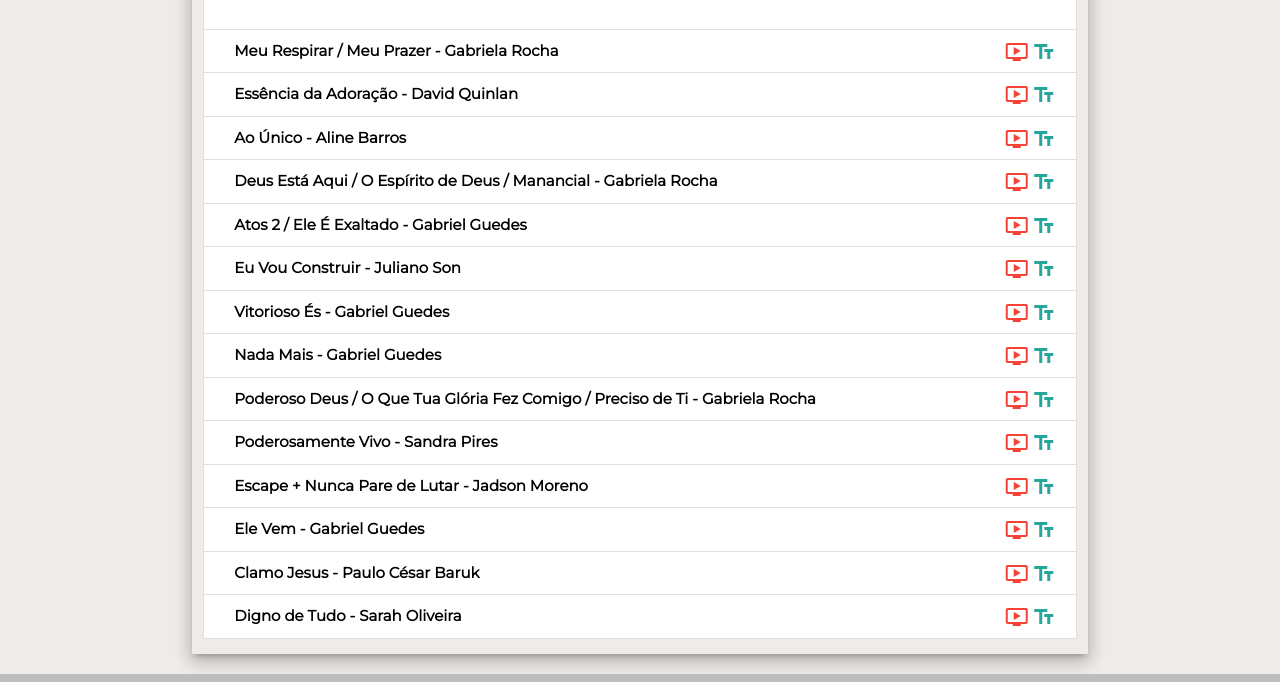
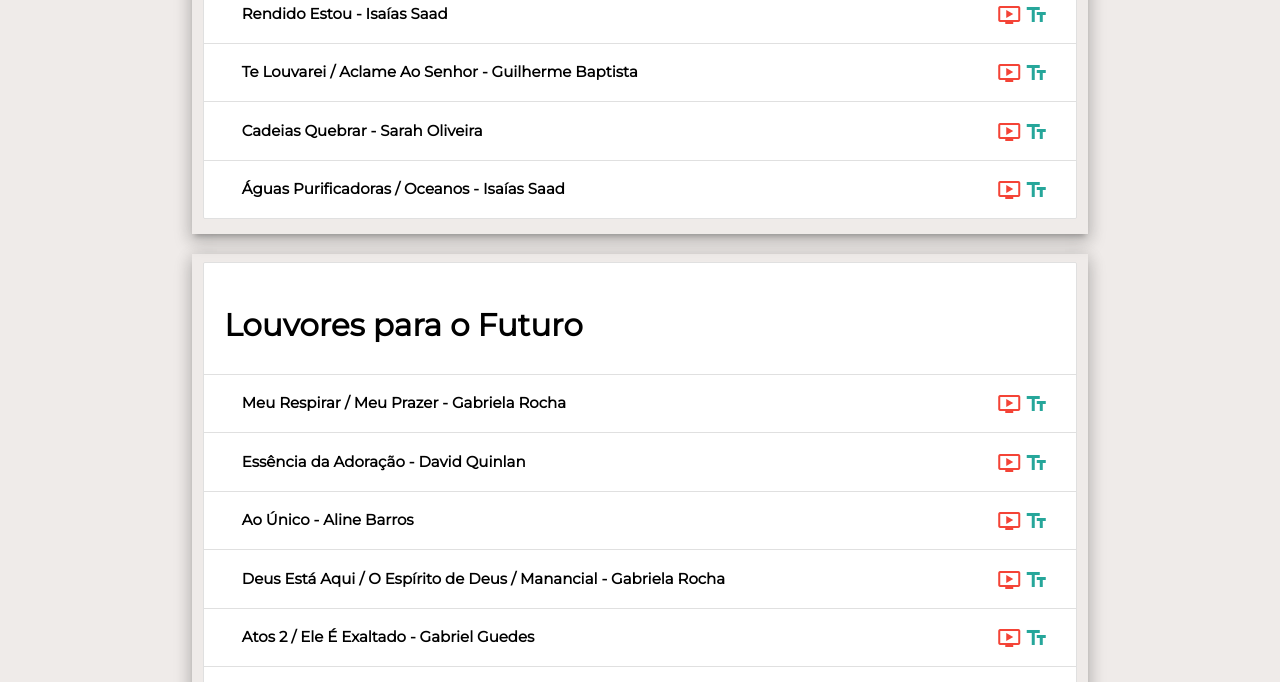
Before and after one commit to degrandelucas/Grupo-Louvor-Igreja, a plain HTML site: page index.html in a window 1280 px wide. Shown: the part 1575-2257 px from the top of the page. Drawn offline with nearby package versions, Linux system fonts and the light colour scheme.

Commit message:
adicionando espacamento maior entre os <li> com css e adicionando titulo ao container de futuros louvores, com link do menu principal e mobile para levar ate essa secao

```diff
--- a/index.html
+++ b/index.html
@@ -24,6 +24,7 @@
         <ul class="right hide-on-med-and-down">
           <li class="menu-cabecalho"><a href="#louvores-ensaiados">Louvores Ensaiados</a></li>
           <li class="menu-cabecalho"><a href="#proximo-ensaio">Próximo Ensaio</a></li>
+          <li class="menu-cabecalho"><a href="#futuro-louvores">Futuro</a></li>
         </ul>
       </nav>
     </header>
@@ -32,6 +33,7 @@
     <ul class="sidenav hide-on-large-only #f5f5f5 grey lighten-4" id="mobile">
       <li><a href="#louvores-ensaiados">Louvores Ensaiados</a></li>
       <li><a href="#proximo-ensaio">Próximo Ensaio</a></li>
+      <li><a href="#futuro-louvores">Futuro</a></li>
     </ul>
 
     <h1>Grupo Renascer</h1>
@@ -333,7 +335,7 @@
   </section>
 
   <!-- Secao Louvores para o futuro -->
-  <section id="">
+  <section id="futuro-louvores">
     <div class="container z-depth-3">
       <div class="row">
         <div class="col s12 m12 l12">
--- a/style.css
+++ b/style.css
@@ -51,8 +51,9 @@ body, a {
     color: black;
   }
 
-  li {
+  li div {
     font-weight: 600;
+    margin: 0.5rem;
   }
 
   .second-icon {
```
